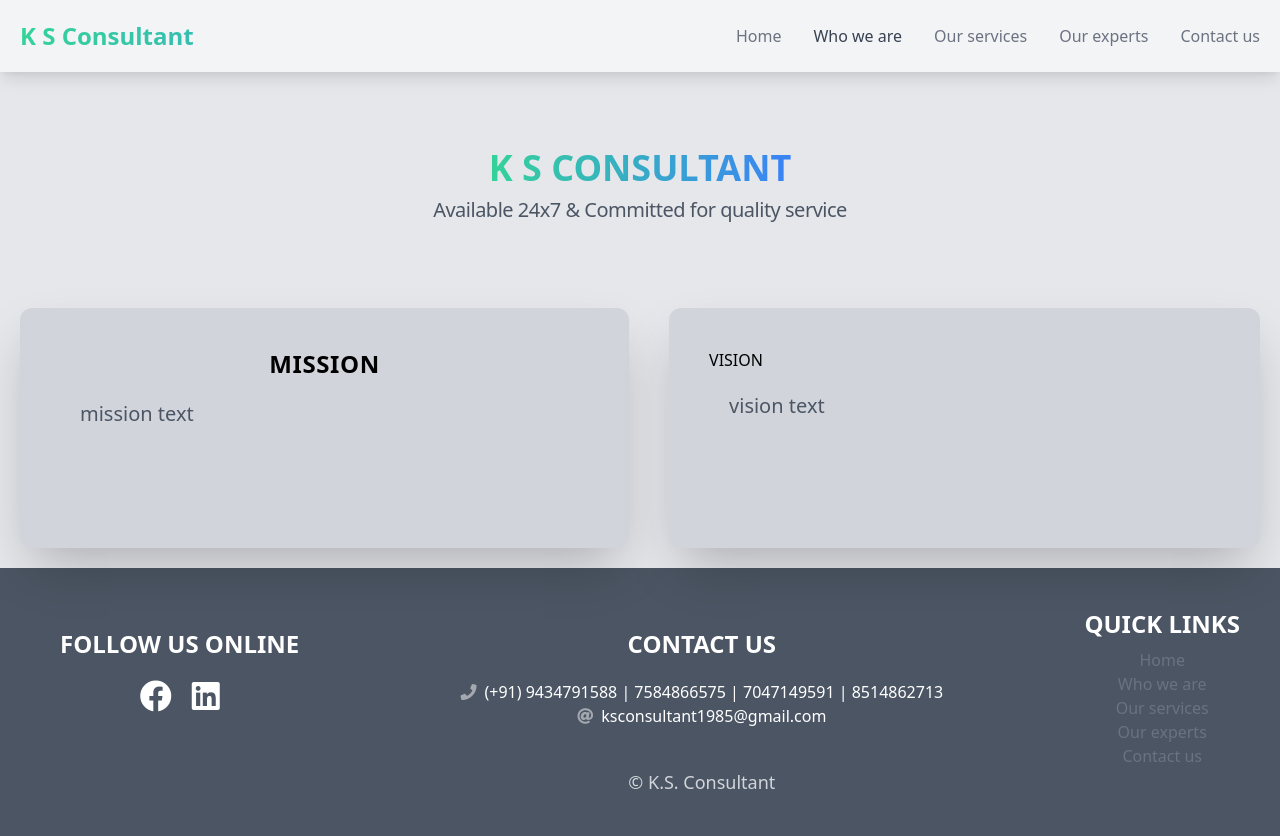
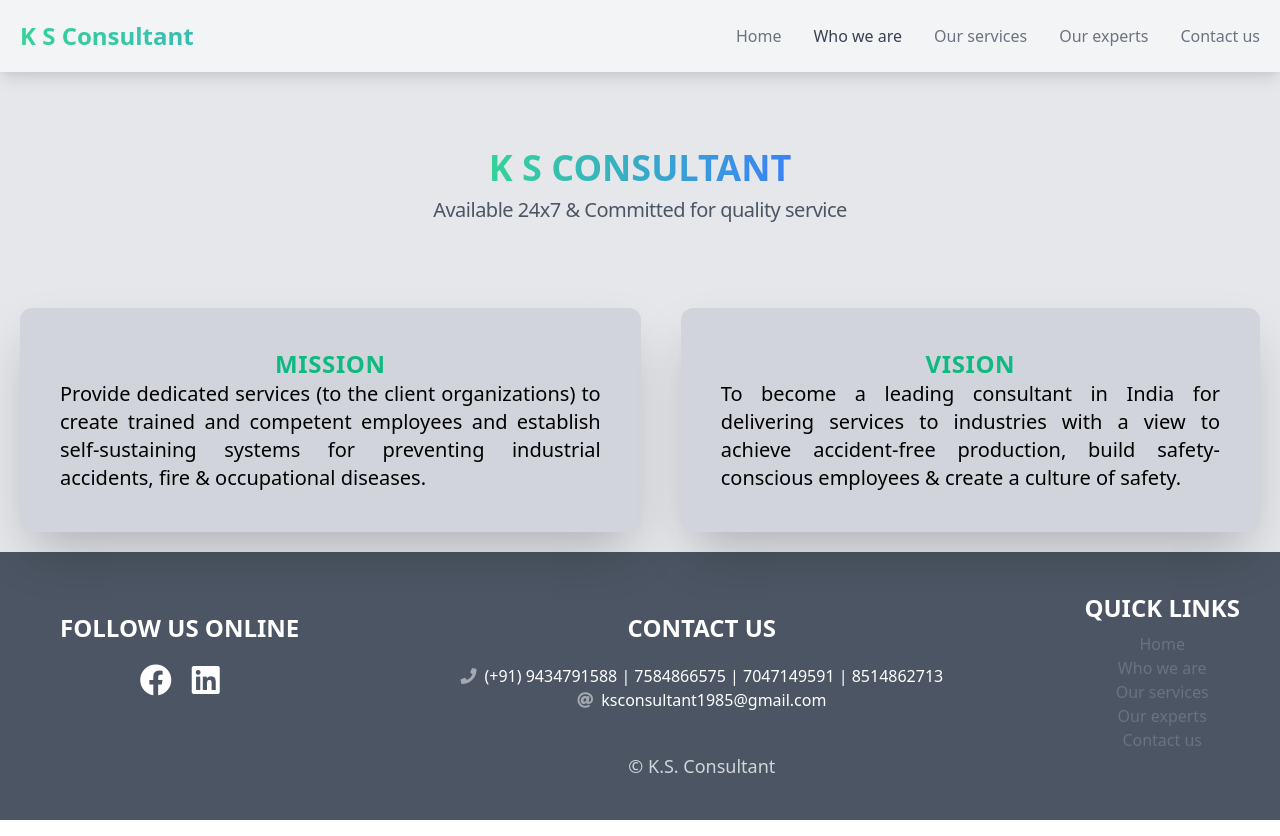
Before and after one commit to Damercy/ksconsultants, a React (Create React App) app: page /about in a window 1280 px wide. Built offline with nearby package versions, Linux system fonts and the light colour scheme.

Commit message:
Completed who we are section

```diff
--- a/src/routes/About.js
+++ b/src/routes/About.js
@@ -10,17 +10,30 @@ export default function About() {
         subHeaderText="Available 24x7 &  Committed for quality service"
         gradient={true}
       />
-      <div className="flex">
-        <div className="flex-auto m-5 h-60 z-30 bg-gray-300 rounded-xl p-10 shadow-2xl">
+      <div className="md:flex">
+        <div className="flex-auto p-5 m-5 z-30 bg-gray-300 rounded-xl p-10 shadow-2xl">
           <div>
-            <h6 className="text-center text-2xl font-bold tracking-wide">MISSION</h6>
-            <p class="text-xl p-5 text-gray-600">mission text</p>
+            <h6 className="text-center text-2xl font-bold tracking-wide text-green-500">
+              MISSION
+            </h6>
+            <p class="text-xl  text-center text-justify">
+              Provide dedicated services (to the client organizations) to create
+              trained and competent employees and establish self-sustaining
+              systems for preventing industrial accidents, fire & occupational
+              diseases.
+            </p>
           </div>
         </div>
-        <div className="flex-auto m-5 h-60 z-30 bg-gray-300 rounded-xl p-10 shadow-2xl">
+        <div className="flex-auto p-5 m-5  z-30 bg-gray-300 rounded-xl p-10 shadow-2xl">
           <div>
-            <h6>VISION</h6>
-            <p class="text-xl p-5 text-gray-600"> vision text</p>
+            <h6 className="text-center text-center text-2xl font-bold tracking-wide text-green-500">
+              VISION
+            </h6>
+            <p class="text-xl  text-center text-justify">
+              To become a leading consultant in India for delivering services to
+              industries with a view to achieve accident-free production, build
+              safety-conscious employees & create a culture of safety.
+            </p>
           </div>
         </div>
       </div>
```
